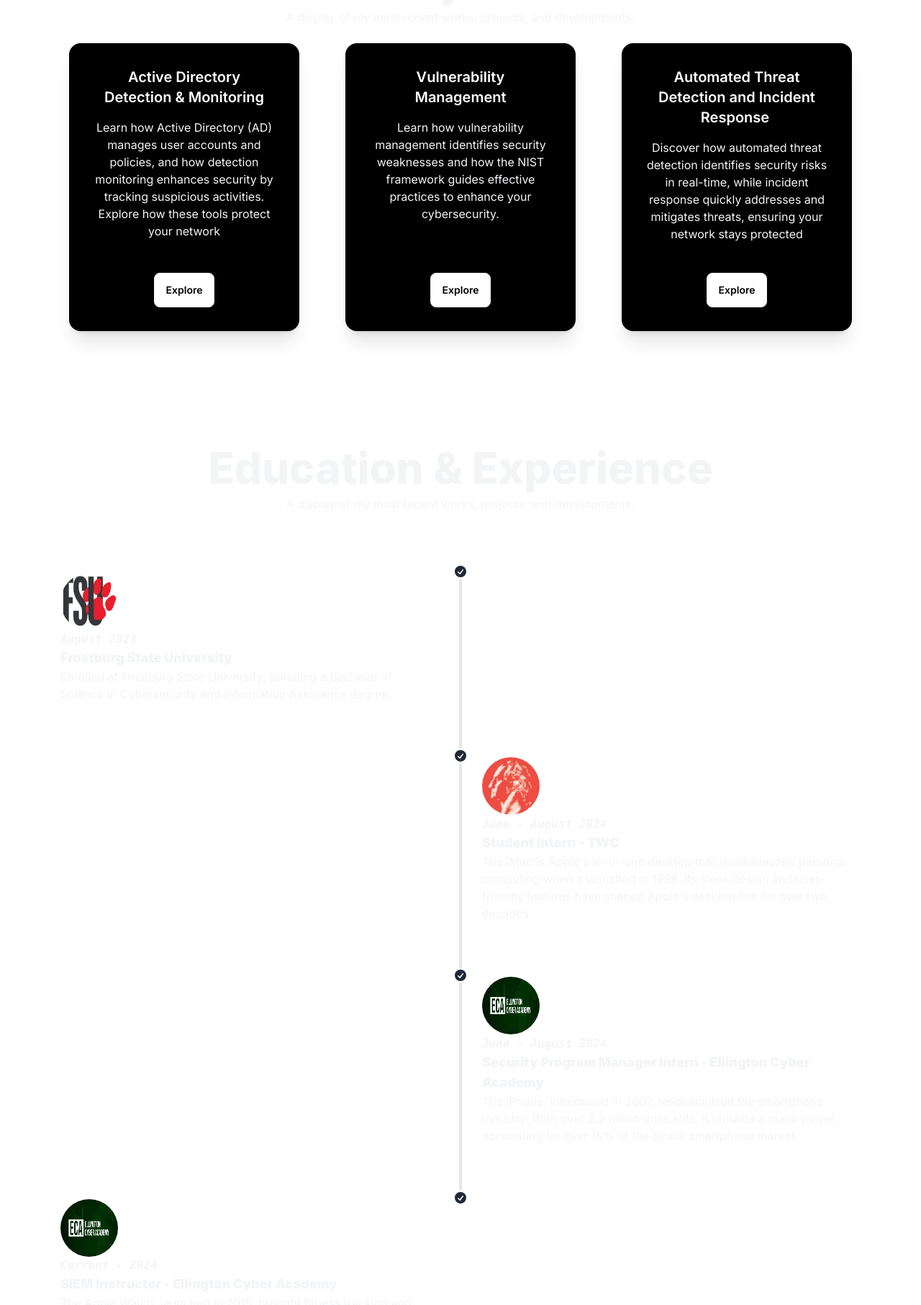
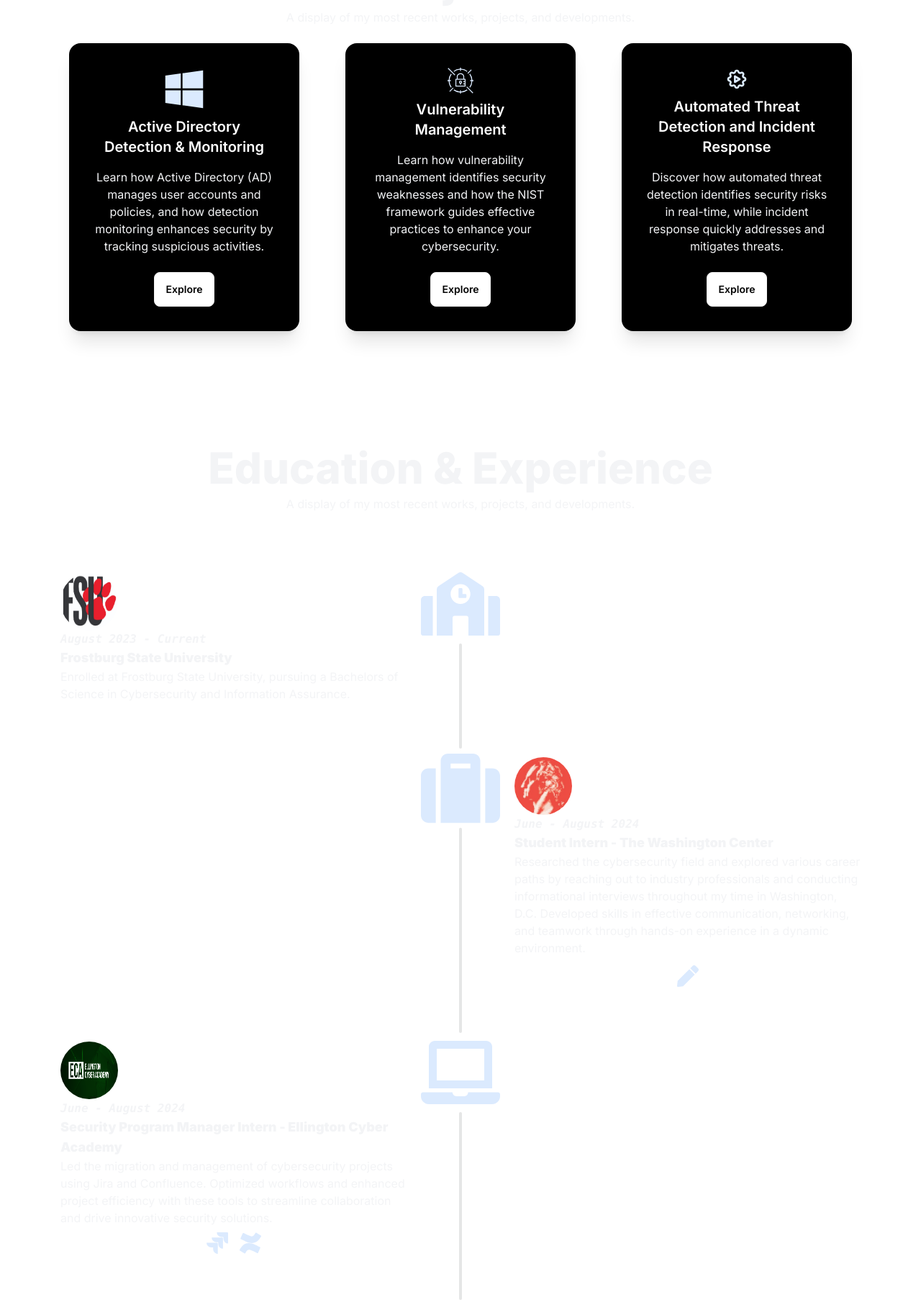
Before and after one commit to jduru213-1/TechDive2.0, a Next.js app: page /justin in a window 1280 px wide. Shown: the part 984-2797 px from the top of the page at 72% size. Built offline with nearby package versions, Linux system fonts and the light colour scheme.

Commit message:
Edited Justin Profile and Cybersecuity page

```diff
--- a/app/cybersecurity/page.tsx
+++ b/app/cybersecurity/page.tsx
@@ -1,20 +1,27 @@
-import React from 'react'
+import React from 'react';
+import { GiCyberEye } from 'react-icons/gi';
 
-const programming = () => {
+const Programming = () => {
   return (
-    <div>
-        <h1 className="mt-40 text-6xl text-center font-bold text-gray-100 animate-fadeAndZoom">Cybersecurity</h1>
-        <p className="mt-3 text-center font-extrabold text-gray-100 animate-fadeAndZoom">“To be secure, you must be vigilant. To be vigilant, you must be aware.”</p>
-        <p className="flex mt-20 text-xl text-gray-300 text-center">
-        Welcome to the Cybersecurity Hub! Here, you will find everything you need to sharpen your skills and stay ahead in digital security. From our weekly cybersecurity tips and interactive Spot the Phish game to the Password Strength Tester and the Cybersecurity Professional Quiz, we offer practical tools and engaging challenges to help you master the essentials of online safety.</p>
-        <div>
-        <h1 className="mt-40 text-4xl text-center font-bold text-gray-100 animate-fadeAndZoom">Weekly Tip</h1>
+    <div className="text-center">
+      {/* Container for icon and text */}
+      <div className="flex flex-col items-center mt-40">
+        <GiCyberEye size={100} className="text-blue-100 mb-4 hover:text-red-600 animate-pulse transition-colors duration-300" />
+        <h1 className="text-6xl font-bold text-gray-100 animate-fadeAndZoom">Cybersecurity</h1>
+      </div>
 
-        </div>
-        </div>
+      <p className="mt-3 font-extrabold text-gray-100 animate-fadeAndZoom">
+        “To be secure, you must be vigilant. To be vigilant, you must be aware.”
+      </p>
+      <p className="flex mt-20 text-xl text-gray-300 text-center">
+        Welcome to the Cybersecurity Hub! Here, you will find everything you need to sharpen your skills and stay ahead in digital security. From our weekly cybersecurity tips and interactive Spot the Phish game to the Password Strength Tester and the Cybersecurity Professional Quiz, we offer practical tools and engaging challenges to help you master the essentials of online safety.
+      </p>
 
+      <div>
+        <h1 className="mt-40 text-4xl font-bold text-gray-100 animate-fadeAndZoom">Weekly Tip</h1>
+      </div>
+    </div>
+  );
+};
 
-  )
-}
-
-export default programming
+export default Programming;
--- a/app/justin/page.tsx
+++ b/app/justin/page.tsx
@@ -1,6 +1,13 @@
 import React from 'react';
 import { AiFillLinkedin, AiFillMail, AiFillFileText, AiFillMediumSquare, } from 'react-icons/ai';
 import Link from 'next/link';
+import { FaSchool,FaSuitcase, FaLaptop,FaChalkboardTeacher,FaConfluence, FaWindows, FaPen} from "react-icons/fa";
+import { SiJira, SiSplunk, SiAwssecretsmanager } from "react-icons/si";
+import { TbSettingsAutomation } from "react-icons/tb";
+
+
+
+
 
 
 const Justin = () => {
@@ -9,109 +16,101 @@ const Justin = () => {
   {/* Profile Section */}
   <div className="flex flex-col justify-center items-center h-screen -mt-4">
     <div className="w-48 h-48 rounded-full overflow-hidden border-4 border-white shadow-xl transform transition-all duration-500 ease-in-out animate-fadeAndZoom">
-          <img
-            src="/images/justin.jpg"
-            alt="justin"
-            className="w-full h-full"
-          />
+      <img src="/images/justin.jpg" alt="justin" className="w-full h-full" />
     </div>
     <h1 className="mt-2 text-6xl font-bold text-gray-100 animate-fadeAndZoom">Justin Duru</h1>
-<h3 className="flex mt-2 text-xl font-bold text-gray-100 transition-transform transform scale-95 duration-700 ease-in-out animate-fadeAndZoom">SIEM Apprentice Instructor | Security Program Manager</h3>
-<p className="flex mt-2 text-xl font-bold text-gray-100 animate-fadeAndZoom">"Every disappointment is a blessing in disguise"</p>
+    <h3 className="flex mt-2 text-xl font-bold text-gray-100 transform scale-95 duration-700 ease-in-out animate-fadeAndZoom">
+      SIEM Apprentice Instructor | Security Program Manager
+    </h3>
+    <p className="flex mt-2 text-xl font-bold text-gray-100 animate-fadeAndZoom">
+      "Every disappointment is a blessing in disguise"
+    </p>
 
+    {/* Social Links */}
     <div className="flex space-x-4 mt-4">
-          <a
-            href="https://www.linkedin.com/in/justin-duru-97159a250/"
-            target="_blank"
-            rel="noopener noreferrer"
-          >
+      <a href="https://www.linkedin.com/in/justin-duru-97159a250/" target="_blank" rel="noopener noreferrer">
         <AiFillLinkedin size={45} className="text-blue-100 hover:text-blue-800 transition-colors duration-300" />
       </a>
-
-          <a
-            href="mailto:jduru213@gmail.com"
-            target="_blank"
-            rel="noopener noreferrer"
-          >
+      <a href="mailto:jduru213@gmail.com" target="_blank" rel="noopener noreferrer">
         <AiFillMail size={45} className="text-blue-100 hover:text-blue-800 transition-colors duration-300" />
       </a>
-
-          <a
-            href="https://docs.google.com/document/d/1iUwZ2TQr1kTolBI_w0LW6pcB979RCPIdV0oST8uvP_Y/edit"
-            target="_blank"
-            rel="noopener noreferrer"
-          >
+      <a href="https://docs.google.com/document/d/1iUwZ2TQr1kTolBI_w0LW6pcB979RCPIdV0oST8uvP_Y/edit" target="_blank" rel="noopener noreferrer">
         <AiFillFileText size={45} className="text-blue-100 hover:text-blue-800 transition-colors duration-300" />
       </a>
-
-          <a
-            href="https://medium.com/@jduru213"
-            target="Medium Blog Site"
-            rel="noopener noreferrer"
-          >
+      <a href="https://medium.com/@jduru213" target="Medium Blog Site" rel="noopener noreferrer">
         <AiFillMediumSquare size={45} className="text-blue-100 hover:text-blue-800 transition-colors duration-300" />
       </a>
     </div>
+
+    {/* Profile Description */}
     <p className="flex mt-20 text-xl text-gray-300 text-center">
-  Dedicated cybersecurity student at Frostburg State University, I am deeply passionate about the ever-changing field of technology and security. My enthusiasm drives me to seek out new learning opportunities and keep up with the latest industry advancements. I am committed to using my knowledge to solve real-world problems and actively seeking opportunities for academic and professional development. Furthermore, as president of the African Student Association, I use my position to foster a diverse and inclusive community on campus.
+      Dedicated cybersecurity student at Frostburg State University, I am deeply passionate about the ever-changing field of technology and security.
+      My enthusiasm drives me to seek out new learning opportunities and keep up with the latest industry advancements. I am committed to using my
+      knowledge to solve real-world problems and actively seeking opportunities for academic and professional development. Furthermore, as president
+      of the African Student Association, I use my position to foster a diverse and inclusive community on campus.
     </p>
   </div>
 
+  {/* Projects Section */}
   <h1 className="mt-20 text-6xl font-extrabold text-gray-100 animate-fadeAndZoom text-center">Projects</h1>
-<p className="mt-2 text-gray-100 animate-fadeAndZoom text-center">A display of my most recent works, projects, and developments.</p>
+  <p className="mt-2 text-gray-100 animate-fadeAndZoom text-center">
+    A display of my most recent works, projects, and developments.
+  </p>
 
   <div className="flex justify-around items-center mt-6">
+    {/* Project 1 */}
     <div className="mx-4">
-    <div className="card bg-black w-80 h-[400px] shadow-xl border border-transparent hover:border-white hover:shadow-2xl hover:scale-105 transform transition-all duration-300">
+      <div className="card bg-black w-80 h-[400px] shadow-xl border-2 border-transparent hover:border-white hover:shadow-2xl hover:scale-105 transform transition-all duration-300">
         <div className="card-body flex flex-col items-center justify-center text-center h-full">
+        <FaWindows size={60} className="text-blue-100" />
           <h1 className="card-title text-white">Active Directory Detection & Monitoring</h1>
-        <p className="mt-2 text-gray-100">Learn how Active Directory (AD) manages user accounts and policies, and how detection monitoring enhances security by tracking suspicious activities. Explore how these tools protect your network</p>
+          <p className="mt-2 text-gray-100">
+            Learn how Active Directory (AD) manages user accounts and policies, and how detection monitoring enhances security by tracking suspicious activities.
+          </p>
           <div className="card-actions animate-fadeIn mt-4">
-
-          <Link href= "https://medium.com/@jduru213/cybersecurity-homelab-building-an-on-premise-domain-environment-with-splunk-windows-and-active-840ba325f3ee">
+            <Link href="https://medium.com/@jduru213/cybersecurity-homelab-building-an-on-premise-domain-environment-with-splunk-windows-and-active-840ba325f3ee">
               <button className="btn bg-white text-black hover:bg-black hover:text-white hover:scale-105 transform transition-transform duration-300">
                 Explore
               </button>
             </Link>
-
           </div>
         </div>
       </div>
     </div>
 
-
+    {/* Project 2 */}
     <div className="mx-4">
-    <div className="card bg-black w-80 h-[400px] shadow-xl border border-transparent hover:border-white hover:shadow-2xl hover:scale-105 transform transition-all duration-300">
+      <div className="card bg-black w-80 h-[400px] shadow-xl border-2 border-transparent hover:border-white hover:shadow-2xl hover:scale-105 transform transition-all duration-300">
         <div className="card-body flex flex-col items-center justify-center text-center h-full">
+        <SiAwssecretsmanager size={70} className="text-blue-100" />
           <h1 className="card-title text-white">Vulnerability Management</h1>
-        <p className="mt-2 text-gray-100 animate-fadeAndZoom">Learn how vulnerability management identifies security weaknesses and how the NIST framework guides effective practices to enhance your cybersecurity.</p>
-
+          <p className="mt-2 text-gray-100 animate-fadeAndZoom">
+            Learn how vulnerability management identifies security weaknesses and how the NIST framework guides effective practices to enhance your cybersecurity.
+          </p>
           <div className="card-actions mt-4">
-
             <Link href="https://medium.com/@jduru213/vulnerability-management-lab-using-nessus-nist-framework-012bda6dbfd3">
               <button className="btn bg-white text-black hover:bg-black hover:text-white hover:scale-105 transform transition-transform duration-300">
                 Explore
               </button>
             </Link>
-
           </div>
         </div>
       </div>
     </div>
 
-  {/* News Outlets Card */}
+    {/* Project 3 */}
     <div className="mx-4">
-    <div className="card bg-black w-80 h-[400px] shadow-xl border border-transparent hover:border-white hover:shadow-2xl hover:scale-105 transform transition-all duration-300">
+      <div className="card bg-black w-80 h-[400px] shadow-xl border-2 border-transparent hover:border-white hover:shadow-2xl hover:scale-105 transform transition-all duration-300">
         <div className="card-body flex flex-col items-center justify-center text-center h-full">
-        <h3 className="card-title text-white"> Automated Threat Detection and Incident Response </h3>
-        <p className="mt-2 text-gray-100 animate-fadeAndZoom">Discover how automated threat detection identifies security risks in real-time, while incident response quickly addresses and mitigates threats, ensuring your network stays protected</p>
+        <TbSettingsAutomation size={70} className="text-blue-100" />
+          <h3 className="card-title text-white">Automated Threat Detection and Incident Response</h3>
+          <p className="mt-2 text-gray-100 animate-fadeAndZoom">
+            Discover how automated threat detection identifies security risks in real-time, while incident response quickly addresses and mitigates threats.
+          </p>
           <div className="card-actions mt-4">
-
-
             <button className="btn bg-white text-black hover:bg-black hover:text-white hover:scale-105 transform transition-transform duration-300">
               Explore
             </button>
-
           </div>
         </div>
       </div>
@@ -121,26 +120,17 @@ const Justin = () => {
   <h1 className="mt-40 mb-2 text-6xl font-extrabold text-gray-100 text-center">Education & Experience</h1>
 <p className="text-gray-100 text-center">A display of my most recent works, projects, and developments.</p>
 
-<ul className="mt-16 timeline timeline-snap-icon max-md:timeline-compact timeline-vertical relative">
+<ul className="mt-16 timeline timeline-snap-icon max-md:timeline-compact timeline-vertical flex-auto">
   <li className="transition-transform duration-500 hover:scale-105">
     <div className="timeline-middle">
-      <svg
-        xmlns="http://www.w3.org/2000/svg"
-        viewBox="0 0 20 20"
-        fill="currentColor"
-        className="h-5 w-5">
-        <path
-          fillRule="evenodd"
-          d="M10 18a8 8 0 100-16 8 8 0 000 16zm3.857-9.809a.75.75 0 00-1.214-.882l-3.483 4.79-1.88-1.88a.75.75 0 10-1.06 1.061l2.5 2.5a.75.75 0 001.137-.089l4-5.5z"
-          clipRule="evenodd" />
-      </svg>
+    <FaSchool size={110} className="text-blue-100 hover:text-black transition-colors duration-300" />
     </div>
-    <div className="timeline-start mb-10 md:text-end  border-white p-4 transition-opacity duration-500 hover:opacity-80">
-      <img src="/images/fsu.jpg" alt="Frostburg State University" className="w-20 h-20 rounded-full relative" />
-      <p className="font-mono italic text-gray-100 font-bold text-left">August 2023</p>
+    <div className="timeline-start mb-10 md:text-end border-white p-4 transition-opacity duration-500 hover:opacity-80">
+      <img src="/images/fsu.jpg" alt="Frostburg State University" className="w-20 h-20 rounded-full" />
+      <p className="font-mono italic text-gray-100 font-bold text-left">August 2023 - Current</p>
       <div className="text-lg font-black text-gray-100 text-left">Frostburg State University</div>
       <p className="text-base text-gray-100 text-left">
-        Enrolled at Frostburg State University, pursuing a Bachelor of Science in Cybersecurity and Information Assurance degree.
+        Enrolled at Frostburg State University, pursuing a Bachelors of Science in Cybersecurity and Information Assurance.
       </p>
     </div>
     <hr />
@@ -149,25 +139,16 @@ const Justin = () => {
   <li className="transition-transform duration-500 hover:scale-105">
     <hr />
     <div className="timeline-middle">
-      <svg
-        xmlns="http://www.w3.org/2000/svg"
-        viewBox="0 0 20 20"
-        fill="currentColor"
-        className="h-5 w-5">
-        <path
-          fillRule="evenodd"
-          d="M10 18a8 8 0 100-16 8 8 0 000 16zm3.857-9.809a.75.75 0 00-1.214-.882l-3.483 4.79-1.88-1.88a.75.75 0 10-1.06 1.061l2.5 2.5a.75.75 0 001.137-.089l4-5.5z"
-          clipRule="evenodd" />
-      </svg>
+    <FaSuitcase size={110}className="text-blue-100 hover:text-black transition-colors duration-300" />
     </div>
     <div className="timeline-end mb-10 border-white p-4 transition-opacity duration-500 hover:opacity-80">
       <img src="/images/twc.jpeg" alt="TWC Internship" className="w-20 h-20 rounded-full" />
       <time className="font-mono italic text-gray-100 font-bold">June - August 2024</time>
-      <div className="text-lg font-black text-gray-100">Student Intern - TWC</div>
-      <p className="text-base text-gray-100">
-        The iMac is Apple's all-in-one desktop that revolutionized personal computing when it launched in 1998. Its
-        sleek design and user-friendly features have shaped Apple's desktop line for over two decades.
-      </p>
+      <div className="text-lg font-black text-gray-100">Student Intern - The Washington Center</div>
+      <p className="text-base text-gray-100">Researched the cybersecurity field and explored various career paths by reaching out to industry professionals and conducting informational interviews throughout my time in Washington, D.C. Developed skills in effective communication, networking, and teamwork through hands-on experience in a dynamic environment.</p>
+      <div className="flex justify-center mt-3 space-x-4">
+       <FaPen size={30} className="text-blue-100" />
+      </div>
     </div>
     <hr />
   </li>
@@ -175,25 +156,17 @@ const Justin = () => {
   <li className="transition-transform duration-500 hover:scale-105">
     <hr />
     <div className="timeline-middle">
-      <svg
-        xmlns="http://www.w3.org/2000/svg"
-        viewBox="0 0 20 20"
-        fill="currentColor"
-        className="h-5 w-5">
-        <path
-          fillRule="evenodd"
-          d="M10 18a8 8 0 100-16 8 8 0 000 16zm3.857-9.809a.75.75 0 00-1.214-.882l-3.483 4.79-1.88-1.88a.75.75 0 10-1.06 1.061l2.5 2.5a.75.75 0 001.137-.089l4-5.5z"
-          clipRule="evenodd" />
-      </svg>
+    <FaLaptop size={110} className="text-blue-100 hover:text-black transition-colors duration-300"/>
     </div>
-    <div className="timeline-end mb-10 border-white p-4 transition-opacity duration-500 hover:opacity-80">
+    <div className="timeline-start mb-10 border-white p-4 transition-opacity duration-500 hover:opacity-80">
       <img src="/images/eca.png" alt="Ellington Cyber Academy" className="w-20 h-20 rounded-full" />
       <time className="font-mono italic text-gray-100 font-bold">June - August 2024</time>
       <div className="text-lg font-black text-gray-100">Security Program Manager Intern - Ellington Cyber Academy</div>
-      <p className="text-base text-gray-100">
-        The iPhone, introduced in 2007, revolutionized the smartphone industry. With over 2.2 billion units sold, it
-        remains a major player, accounting for over 15% of the global smartphone market.
-      </p>
+      <p className="text-base text-gray-100">Led the migration and management of cybersecurity projects using Jira and Confluence. Optimized workflows and enhanced project efficiency with these tools to streamline collaboration and drive innovative security solutions.</p>
+      <div className="flex justify-center mt-2 space-x-4">
+       <SiJira size={30} className="text-blue-100" />
+       <FaConfluence size={30} className="text-blue-100" />
+      </div>
     </div>
     <hr />
   </li>
@@ -201,71 +174,36 @@ const Justin = () => {
   <li className="transition-transform duration-500 hover:scale-105">
     <hr />
     <div className="timeline-middle">
-      <svg
-        xmlns="http://www.w3.org/2000/svg"
-        viewBox="0 0 20 20"
-        fill="currentColor"
-        className="h-5 w-5">
-        <path
-          fillRule="evenodd"
-          d="M10 18a8 8 0 100-16 8 8 0 000 16zm3.857-9.809a.75.75 0 00-1.214-.882l-3.483 4.79-1.88-1.88a.75.75 0 10-1.06 1.061l2.5 2.5a.75.75 0 001.137-.089l4-5.5z"
-          clipRule="evenodd" />
-      </svg>
+    <FaChalkboardTeacher size={110} className="text-blue-100 hover:text-black transition-colors duration-300" />
     </div>
-    <div className="timeline-start mb-10 md:text-end border-white p-4 transition-opacity duration-500 hover:opacity-80">
-      <img src="/images/eca.png" alt="Ellington Cyber Academy" className="w-20 h-20 rounded-full relative" />
+    <div className="timeline-end mb-10 md:text-end border-white p-4 transition-opacity duration-500 hover:opacity-80">
+      <img src="/images/eca.png" alt="Ellington Cyber Academy" className="w-20 h-20 rounded-full" />
       <p className="font-mono italic text-gray-100 font-bold text-left">Current - 2024</p>
       <div className="text-lg font-black text-gray-100 text-left">SIEM Instructor - Ellington Cyber Academy</div>
-      <p className="text-base text-gray-100 text-left">
-        The Apple Watch, launched in 2015, brought fitness tracking and smart technology to the wrist. Seamlessly
-        integrating with the Apple ecosystem, it remains a popular choice for health and connectivity.
-      </p>
+      <p className="text-base text-gray-100 text-left">Delivered hands-on training in Security Information and Event Management (SIEM) systems with a focus on Splunk. Provided in-depth instruction on threat detection, incident response, and real-world applications using Splunk Enterprise, enhancing technical proficiency and practical skills.</p>
+      <div className="flex justify-center mt-2">
+        <SiSplunk size={70} className="text-blue-100" />
+      </div>
     </div>
   </li>
 </ul>
 
-
 <div className="flex items-center justify-center space-x-4 mt-6 mb-8">
-    <p className="text-gray-100 ">
-      &copy; 2024 Justin Duru
-    </p>
-
-  <a
-    href="https://www.linkedin.com/in/justin-duru-97159a250/"
-    target="_blank"
-    rel="noopener noreferrer"
-    className="group"
-  >
+  <p className="text-gray-100">&copy; 2024 Justin Duru</p>
+  <a href="https://www.linkedin.com/in/justin-duru-97159a250/" target="_blank" rel="noopener noreferrer" className="group">
     <AiFillLinkedin size={40} className="text-blue-100 group-hover:bg-blue-800 group-hover:text-white p-2 rounded-lg transition-colors duration-300" />
   </a>
-
-  <a
-    href="mailto:jduru213@gmail.com"
-    target="_blank"
-    rel="noopener noreferrer"
-    className="group"
-  >
+  <a href="mailto:jduru213@gmail.com" target="_blank" rel="noopener noreferrer" className="group">
     <AiFillMail size={40} className="text-blue-100 group-hover:bg-blue-800 group-hover:text-white p-2 rounded-lg transition-colors duration-300" />
   </a>
-
-  <a
-    href="https://docs.google.com/document/d/1iUwZ2TQr1kTolBI_w0LW6pcB979RCPIdV0oST8uvP_Y/edit"
-    target="_blank"
-    rel="noopener noreferrer"
-    className="group"
-  >
+  <a href="https://docs.google.com/document/d/1iUwZ2TQr1kTolBI_w0LW6pcB979RCPIdV0oST8uvP_Y/edit" target="_blank" rel="noopener noreferrer" className="group">
     <AiFillFileText size={40} className="text-blue-100 group-hover:bg-blue-800 group-hover:text-white p-2 rounded-lg transition-colors duration-300" />
   </a>
-
-  <a
-    href="https://medium.com/@jduru213"
-    target="_blank"
-    rel="noopener noreferrer"
-    className="group"
-  >
+  <a href="https://medium.com/@jduru213" target="_blank" rel="noopener noreferrer" className="group">
     <AiFillMediumSquare size={40} className="text-blue-100 group-hover:bg-blue-800 group-hover:text-white p-2 rounded-lg transition-colors duration-300" />
   </a>
 </div>
+
 </div>
 
   );
```
Also changed, not shown: app/layout.tsx (+23 -8 lines), app/page.module.css (+1 -8 lines), app/page.tsx (+31 -8 lines). Lines whose indentation alone changed are shown as unchanged.
